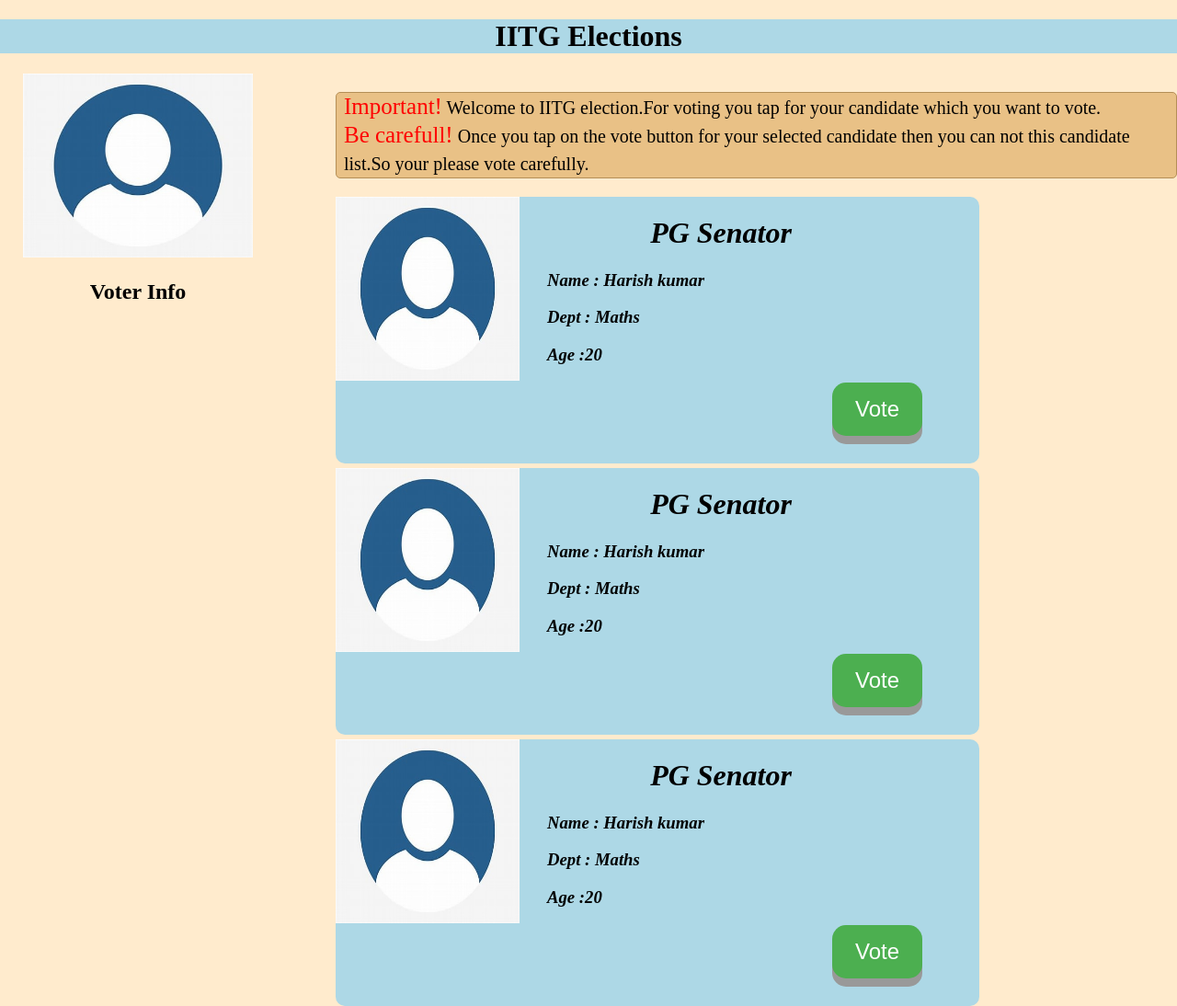
After one commit to Arvindkumar7742/Election_voting, a PHP site: page /Live_voting/live.php in a window 1280 px wide. The commit adds this page. Shown: the whole page at 92% size. Run offline with PHP 8.4, Linux system fonts and the light colour scheme; the visitor is signed in with stand-in values (Sample User, id 1); data that the repository does not hold is empty.

Commit message:
today on 28 sept

```diff
--- /dev/null
+++ b/Live_voting/live.php
@@ -0,0 +1,99 @@
+<!DOCTYPE html>
+<html lang="en">
+<head>
+    <meta charset="UTF-8">
+    <meta name="viewport" content="width=device-width, initial-scale=1.0">
+    <title>Document</title>
+ <style>
+    body{
+        padding: 0;
+        margin: 0;
+
+    }
+   .button {
+  display: inline-block;
+  padding: 15px 25px;
+  font-size: 24px;
+  cursor: pointer;
+  text-align: center;
+  text-decoration: none;
+  outline: none;
+  color: #fff;
+  background-color: #4CAF50;
+  border: none;
+  border-radius: 15px;
+  box-shadow: 0 9px #999;
+}
+
+.button:hover {background-color: #3e8e41}
+
+.button:active {
+  background-color: #3e8e41;
+  box-shadow: 0 5px #666;
+  transform: translateY(4px);
+}
+ </style>
+</head>
+<body style="background-color: blanchedalmond;">
+
+   <h1 style="text-align: center; background-color: lightblue;">IITG Elections</h1>
+   <div class="main" style="display: flex;">
+        <div class="voter-profile" style="padding-left: 25px;">
+            <img src="profile_icon.jpg" style="width: 250px; height: 200px;" alt="">
+            <h2 style="text-align: center;">Voter Info</h2>
+            <div>
+             <?php
+                require("../forms/_dbconnect.php");
+                session_start();
+                $email=$_SESSION['email_candidate_vote'];
+                $sql="select * from voters where email='$email'";
+                $result=mysqli_query($conn,$sql);
+                if($row=mysqli_fetch_assoc($result)){
+                    echo '<h4>Name   : '.$row['name'].'</h4>';
+                    echo '<h4>Dept : '.$row['dept'].'</h4>';
+                    echo '<h4>Roll No   : '.$row['rollno'].'</h4>';
+                    echo '<h4>Age   : '.$row['age'].'</h4>';
+                    echo '<h4>Email  : '.$row['email'].'</h4>';
+                }
+            ?>
+            </div>
+        </div>
+        <div class="cards" >
+            <p style="padding-left: 8px;border-radius: 5px; margin-left:90px;background-color: rgb(233, 193, 134); border: 1px solid rgb(180, 143, 87); line-height: 30px;font-size: 20px; line-break: loose;">
+                <span style="color: red; font-size: 25px;" >Important!</span> Welcome to IITG election.For voting you tap for your candidate which you want to vote.<br><span style="color: red; font-size: 25px;">Be carefull!</span> Once you tap
+            on the vote button for your selected candidate then you can not this candidate list.So your please vote carefully.</p>
+            <div class="card1" style="background-color:lightblue; margin-left:90px ;margin-top: 5px; display: flex; width: 700px;min-height: 290px; border-radius: 10px;">
+                <img src="profile_icon.jpg" height="200px" width="200px">
+                <div class="res" style="font-style:oblique;" >
+                    <h1 style="text-align: center; ">PG Senator</h1>
+                    <h3 style="padding-left: 30px;" >Name : Harish kumar</h3>
+                    <h3 style="padding-left: 30px;">Dept : Maths</h3>
+                    <h3 style="padding-left: 30px;">Age  :20</h3>
+                    <button style="margin-left: 340px;" class="button">Vote</button>
+                </div>
+            </div>
+            <div class="card1" style="background-color:lightblue; margin-left:90px ;margin-top: 5px; display: flex; width: 700px;min-height: 290px; border-radius: 10px;">
+                <img src="profile_icon.jpg" height="200px" width="200px">
+                <div class="res" style="font-style:oblique;" >
+                    <h1 style="text-align: center; ">PG Senator</h1>
+                    <h3 style="padding-left: 30px;" >Name : Harish kumar</h3>
+                    <h3 style="padding-left: 30px;">Dept : Maths</h3>
+                    <h3 style="padding-left: 30px;">Age  :20</h3>
+                    <button style="margin-left: 340px;" class="button">Vote</button>
+                </div>
+            </div>
+            <div class="card1" style="background-color:lightblue; margin-left:90px ;margin-top: 5px; display: flex; width: 700px;min-height: 290px; border-radius: 10px;">
+                <img src="profile_icon.jpg" height="200px" width="200px">
+                <div class="res" style="font-style:oblique;" >
+                    <h1 style="text-align: center; ">PG Senator</h1>
+                    <h3 style="padding-left: 30px;" >Name : Harish kumar</h3>
+                    <h3 style="padding-left: 30px;">Dept : Maths</h3>
+                    <h3 style="padding-left: 30px;">Age  :20</h3>
+                    <button style="margin-left: 340px;" class="button">Vote</button>
+                </div>
+            </div>
+
+        </div>
+   </div>
+</body>
+</html>
--- a/admin/voter.php
+++ b/admin/voter.php
@@ -26,6 +26,7 @@
                 <th scope="col">Name</th>
                 <th scope="col">Dept</th>
                 <th scope="col">Age</th>
+                <th scope="col">Roll No</th>
               </tr>
             </thead>
             <tbody>
@@ -38,6 +39,7 @@
                     <td>'.$row['name'].'</td>
                     <td>'.$row["dept"].'</td>
                     <td>'.$row["age"].'</td>
+                    <td>'.$row["rollno"].'</td>
                   </tr>';
                   }
               ?>
--- a/index.html
+++ b/index.html
@@ -173,8 +173,8 @@ body{
     <div class="wrapper">
         <h2 class="heading">Welcome to IITG Elections</h2>
             <a href="./forms/admin-form.PHP"><button class="admin-btn">Admin Log in <i class="fa fa-arrow-right"></i></button></a>
-        <a href="./forms/voter-form.html"><button class="cand-btn">Voter Log in <i class="fa fa-arrow-right"></i></button></a>
-     <a href="forms/vote-now-form.html"><div class="vote-start"><div>Voting is Ongoing</div><button class="vote-btn">Vote Now <i class="fa fa-arrow-right"></i></button></div></a>
+        <a href="./forms/voter-form.php"><button class="cand-btn">Voter Log in <i class="fa fa-arrow-right"></i></button></a>
+     <a href="forms/vote-now-form.php"><div class="vote-start"><div>Voting is Ongoing</div><button class="vote-btn">Vote Now <i class="fa fa-arrow-right"></i></button></div></a>
     </div>
 </body>
 </html>
```
Also changed, not shown: admin/profile.php (+4 -3 lines), forms/vote-now-form.html (deleted, +0 -72 lines), forms/vote-now-form.php (added, +90 -0 lines), forms/voter-form.html (deleted, +0 -84 lines), forms/voter-form.php (added, +96 -0 lines), forms/voter_profile.php (added, +34 -0 lines), Live_voting/bg.jpg (added), Live_voting/profile_icon.jpg (added), admin/iitg_b.jpg (added), forms/iitg_b.jpg (added), forms/profile_icon.jpg (added), 1 other file.
